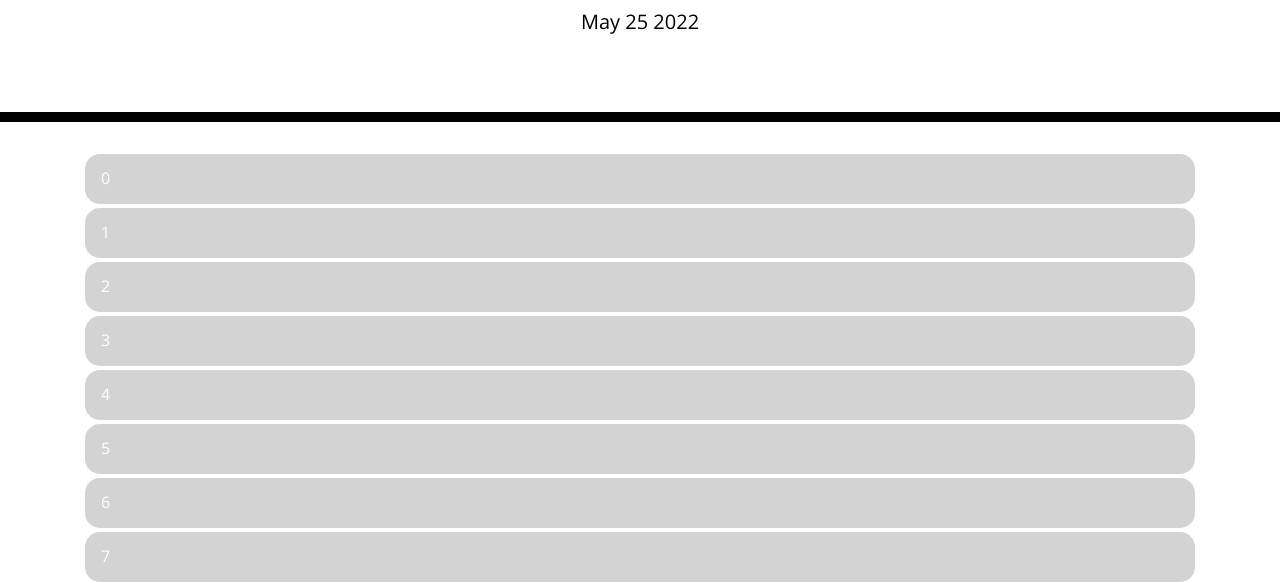
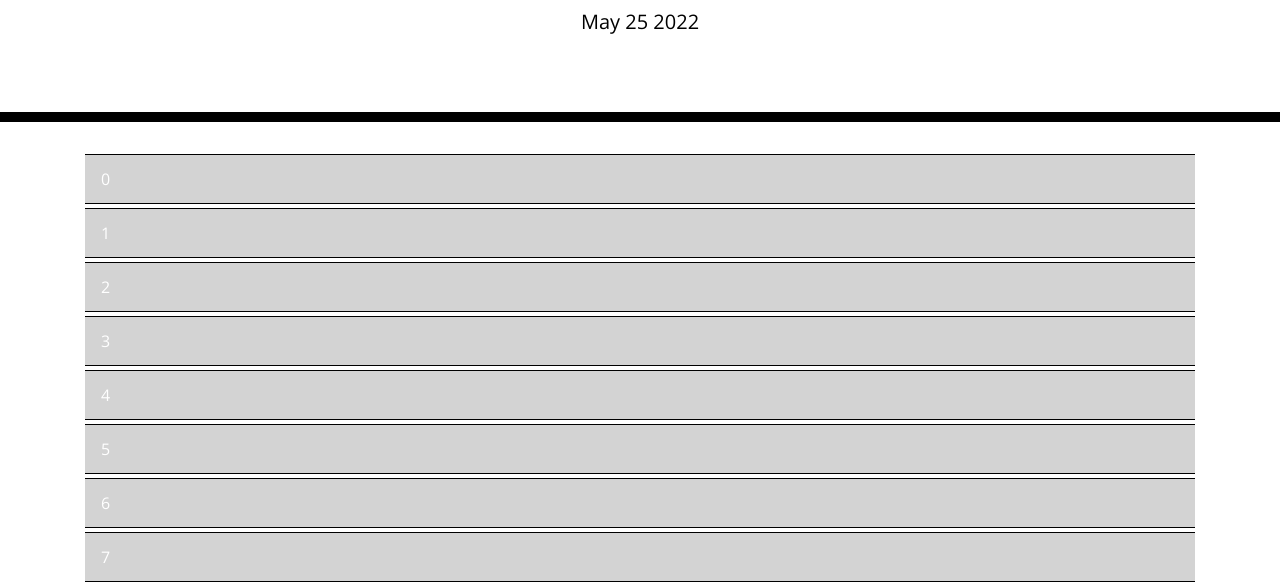
Before and after one commit to SuedePritch/supreme-spoon, a plain HTML site: page index.html in a window 1280 px wide. Shown: the part 211-794 px from the top of the page. Drawn offline with nearby package versions, Linux system fonts and the light colour scheme.

Commit message:
added resets for time classes, changed timeblock styling

```diff
--- a/assets/script.js
+++ b/assets/script.js
@@ -51,9 +51,7 @@ function createAllTimeBlocks() {
 //clears pastpresentfuture classes
 //sets class based on relation to current time
 function updatePastPresentFuture(i){
-    document.querySelector(`#timeblock${i}`).classList.remove('present')
-    document.querySelector(`#timeblock${i}`).classList.remove('future')
-    document.querySelector(`#timeblock${i}`).classList.remove('past')
+    document.querySelector(`#timeblock${i}`).classList.remove('present','future','past')
     if(now.$H == `${timeBlockTimes[i]}`){
         document.querySelector(`#timeblock${i}`).classList.add('present')
     }else if(now.$H <= `${timeBlockTimes[i]}`){
--- a/assets/style.css
+++ b/assets/style.css
@@ -31,9 +31,10 @@ textarea {
 
 .time-block {
   padding: 1rem;
+  border-bottom: 1px solid black;
+  border-top: 1px solid black;
   height: 50px;
   text-align: left;
-  border-radius: 15px;
 }
 
 .row {
```
